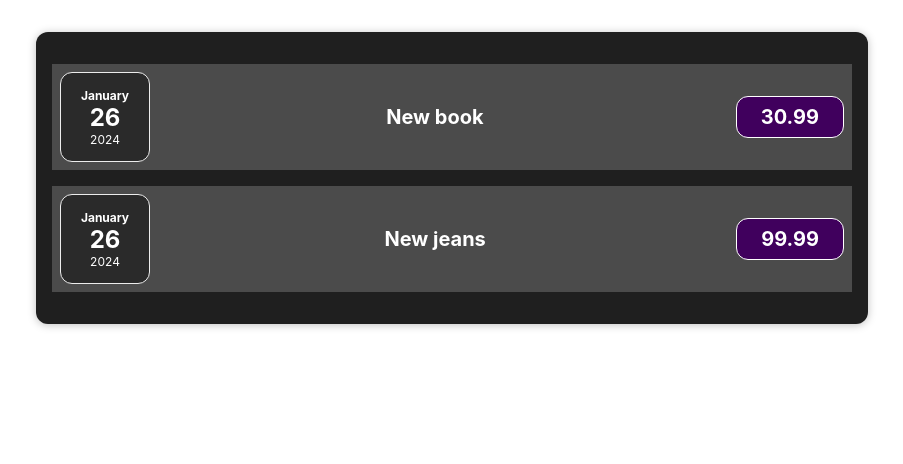
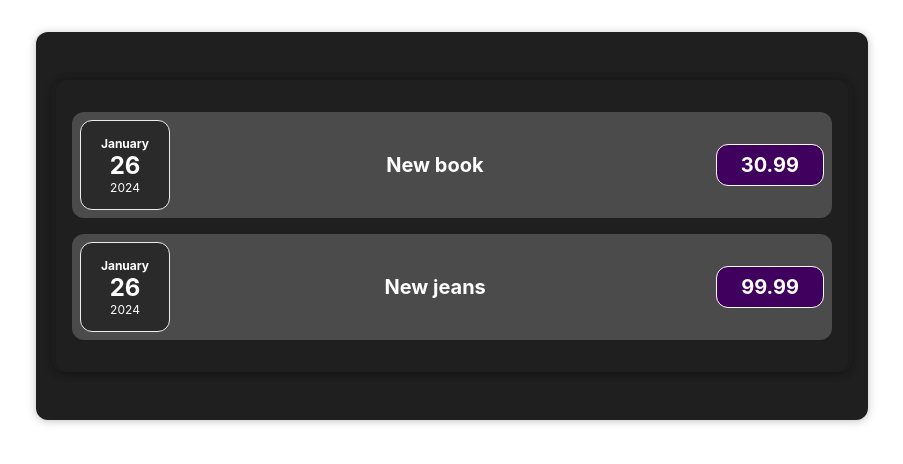
Before and after one commit to elerinnoorkoiv/expenses, a React (Create React App) app: page / in a window 1280 px wide. Shown: the top 464 px of the page, without its empty margins (188-1091 px from the left). Built offline with nearby package versions, Linux system fonts and the light colour scheme.

Commit message:
ExpenseItem CSS

```diff
--- a/src/App.js
+++ b/src/App.js
@@ -5,7 +5,12 @@ function App() {
 
   return (
     <div className="App">
-      <Expenses expenses={Expenses}/>
+      <div className='card expenses'>
+        <div className='card'>
+          <Expenses expenses={Expenses}
+          />
+        </div>
+      </div>
     </div>
   );
 }
--- a/src/components/Card.css
+++ b/src/components/Card.css
@@ -3,3 +3,6 @@
     box-shadow: 0 1px 8px rgba(0, 0, 0, 0.25);
 
 }
+.expense-item {
+    border-radius: 12px;
+}
```
